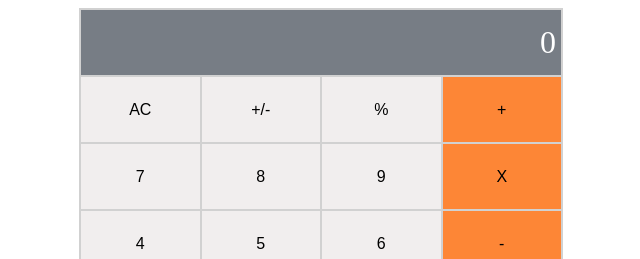
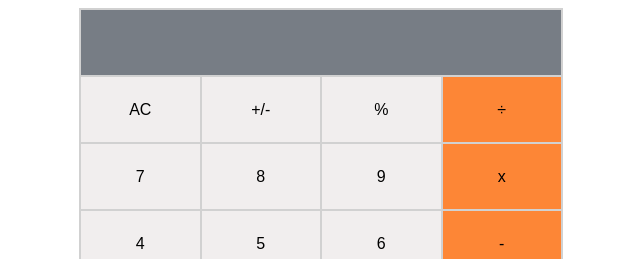
Before and after one commit to zhadier/math-magicians, a React (Create React App) app: page / in a window 1280 px wide. Shown: the top 259 px of the page, without its empty margins (319-959 px from the left). Built offline with nearby package versions, Linux system fonts and the light colour scheme.

Commit message:
add event listeners, lift state up, try out lifecycle methods

```diff
--- a/src/components/Calculator.js
+++ b/src/components/Calculator.js
@@ -1,35 +1,89 @@
 import React from 'react';
+import calculate from '../logic/calculate';
+
 import './Calculator.css';
 
 export default class Calculator extends React.Component {
   constructor(props) {
     super(props);
-    this.state = {};
+    this.handleClick = this.handleClick.bind(this);
+    this.state = {
+      total: null,
+      next: null,
+      operation: null,
+    };
+  }
+
+  handleClick(evt) {
+    this.setState((state) => calculate(state, evt.target.textContent));
   }
 
   render() {
+    const { total, next, operation } = this.state;
     return (
       <div className="container-calculator">
-        <div className="display">0</div>
-        <button type="button" className="button-gray">AC</button>
-        <button type="button" className="button-gray">+/-</button>
-        <button type="button" className="button-gray">%</button>
-        <button type="button" className="button-orange">+</button>
-        <button type="button" className="button-gray">7</button>
-        <button type="button" className="button-gray">8</button>
-        <button type="button" className="button-gray">9</button>
-        <button type="button" className="button-orange">X</button>
-        <button type="button" className="button-gray">4</button>
-        <button type="button" className="button-gray">5</button>
-        <button type="button" className="button-gray">6</button>
-        <button type="button" className="button-orange">-</button>
-        <button type="button" className="button-gray">1</button>
-        <button type="button" className="button-gray">2</button>
-        <button type="button" className="button-gray">3</button>
-        <button type="button" className="button-orange">+</button>
-        <button type="button" className="button-gray zero">0</button>
-        <button type="button" className="button-gray">.</button>
-        <button type="button" className="button-orange">=</button>
+        <div className="display">
+          {total || ''}
+          {operation || ''}
+          {next || ''}
+        </div>
+        <button type="button" className="button-gray" onClick={this.handleClick}>
+          AC
+        </button>
+        <button type="button" className="button-gray" onClick={this.handleClick}>
+          +/-
+        </button>
+        <button type="button" className="button-gray" onClick={this.handleClick}>
+          %
+        </button>
+        <button type="button" className="button-orange" onClick={this.handleClick}>
+          ÷
+        </button>
+        <button type="button" className="button-gray" onClick={this.handleClick}>
+          7
+        </button>
+        <button type="button" className="button-gray" onClick={this.handleClick}>
+          8
+        </button>
+        <button type="button" className="button-gray" onClick={this.handleClick}>
+          9
+        </button>
+        <button type="button" className="button-orange" onClick={this.handleClick}>
+          x
+        </button>
+        <button type="button" className="button-gray" onClick={this.handleClick}>
+          4
+        </button>
+        <button type="button" className="button-gray" onClick={this.handleClick}>
+          5
+        </button>
+        <button type="button" className="button-gray" onClick={this.handleClick}>
+          6
+        </button>
+        <button type="button" className="button-orange" onClick={this.handleClick}>
+          -
+        </button>
+        <button type="button" className="button-gray" onClick={this.handleClick}>
+          1
+        </button>
+        <button type="button" className="button-gray" onClick={this.handleClick}>
+          2
+        </button>
+        <button type="button" className="button-gray" onClick={this.handleClick}>
+          3
+        </button>
+        <button type="button" className="button-orange" onClick={this.handleClick}>
+          +
+        </button>
+        <button type="button" className="button-gray zero" onClick={this.handleClick}>
+          0
+        </button>
+        <button type="button" className="button-gray" onClick={this.handleClick}>
+          .
+        </button>
+        <button type="button" className="button-orange" onClick={this.handleClick}>
+          =
+        </button>
       </div>
     );
   }
```
